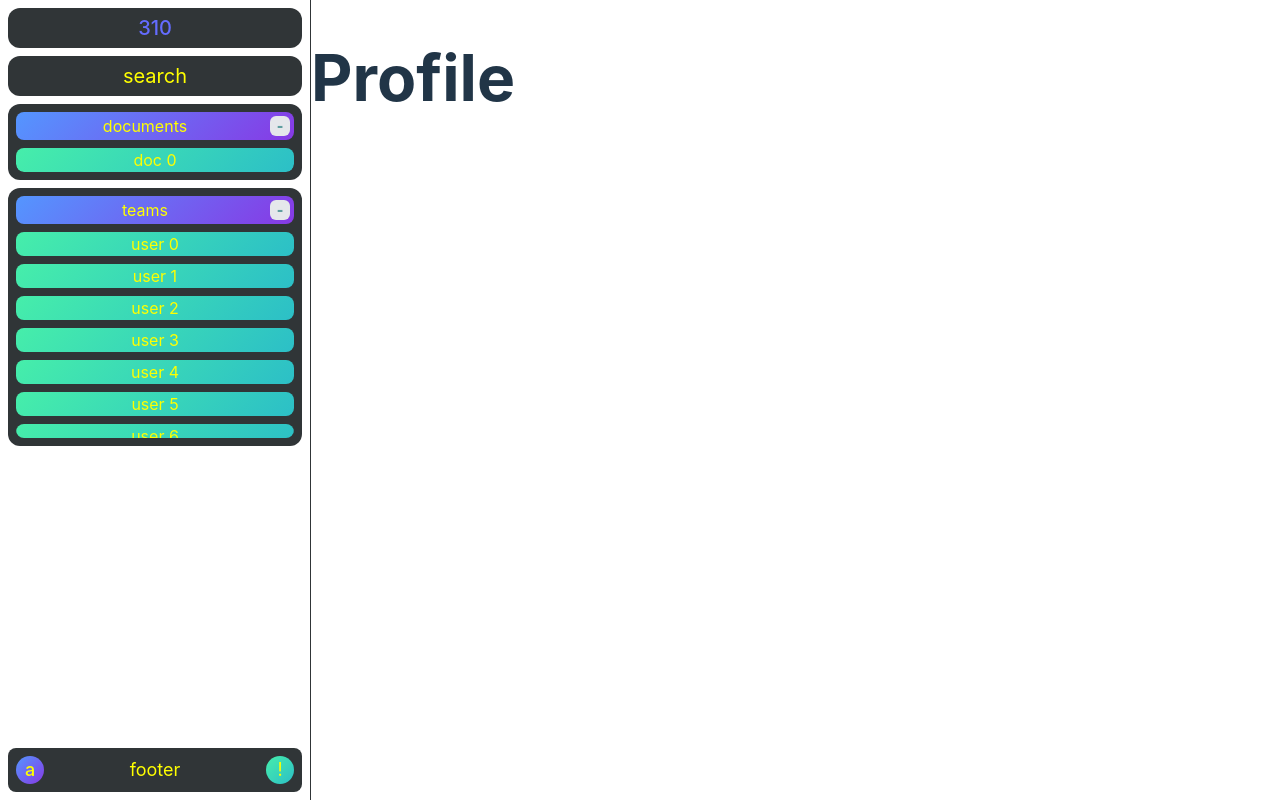
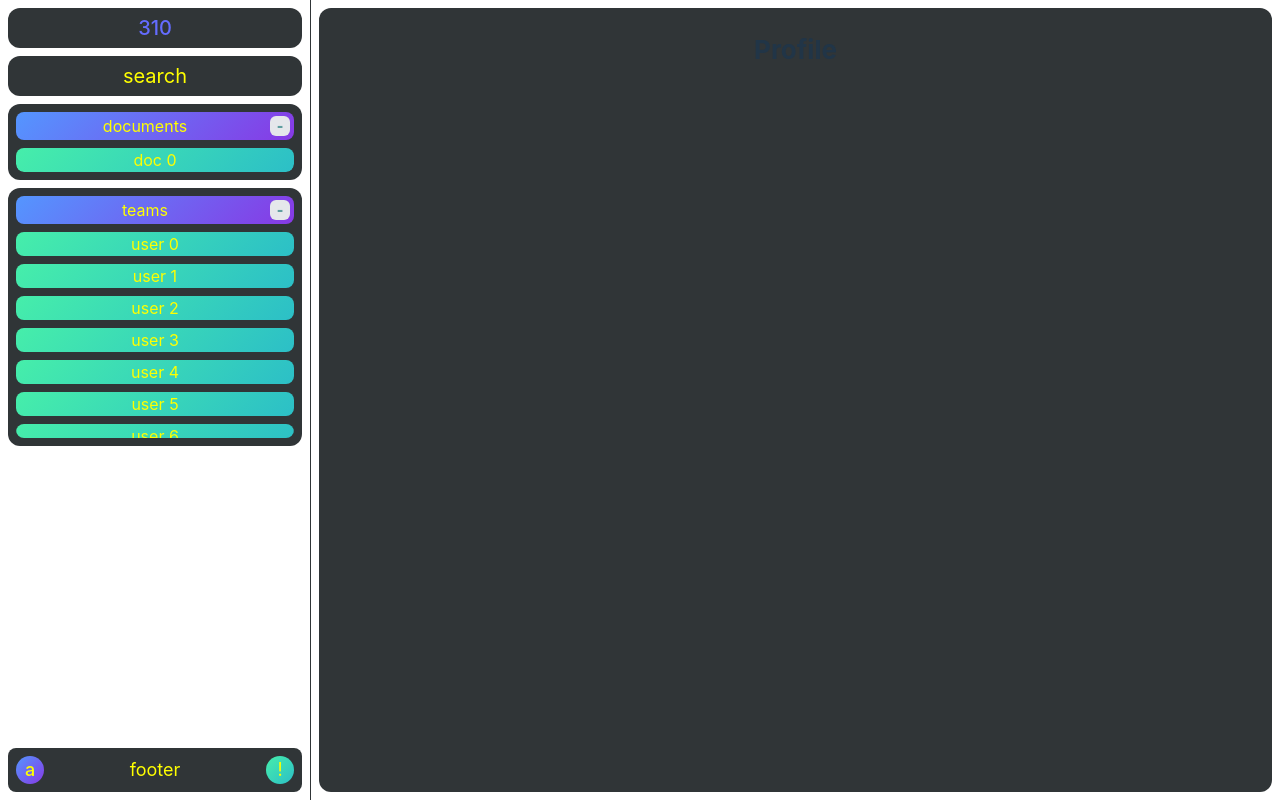
Before and after one commit to entools/tools.interface, a React (Vite) app: page /profile in a window 1280 px wide. Built offline with nearby package versions, Linux system fonts and the light colour scheme.

Commit message:
fix: profile-page

```diff
--- /dev/null
+++ b/src/pages/profile-page/profile-page.module.css
@@ -0,0 +1,12 @@
+.layout {
+  background-color: #303537;
+  border-radius: 12px;
+  margin: 8px;
+  font-size: 20px;
+  line-height: 40px;
+  width: 100%;
+}
+
+.title {
+  font-size: 26px;
+}
--- a/src/pages/profile-page/profile-page.tsx
+++ b/src/pages/profile-page/profile-page.tsx
@@ -1,6 +1,12 @@
+import style from './profile-page.module.css';
+
 function ProfilePage() {
   return (
-    <h1>Profile</h1>
+    <div className={style.layout}>
+      <h2 className={style.title}>
+        Profile
+      </h2>
+    </div>
   );
 }
 
```
